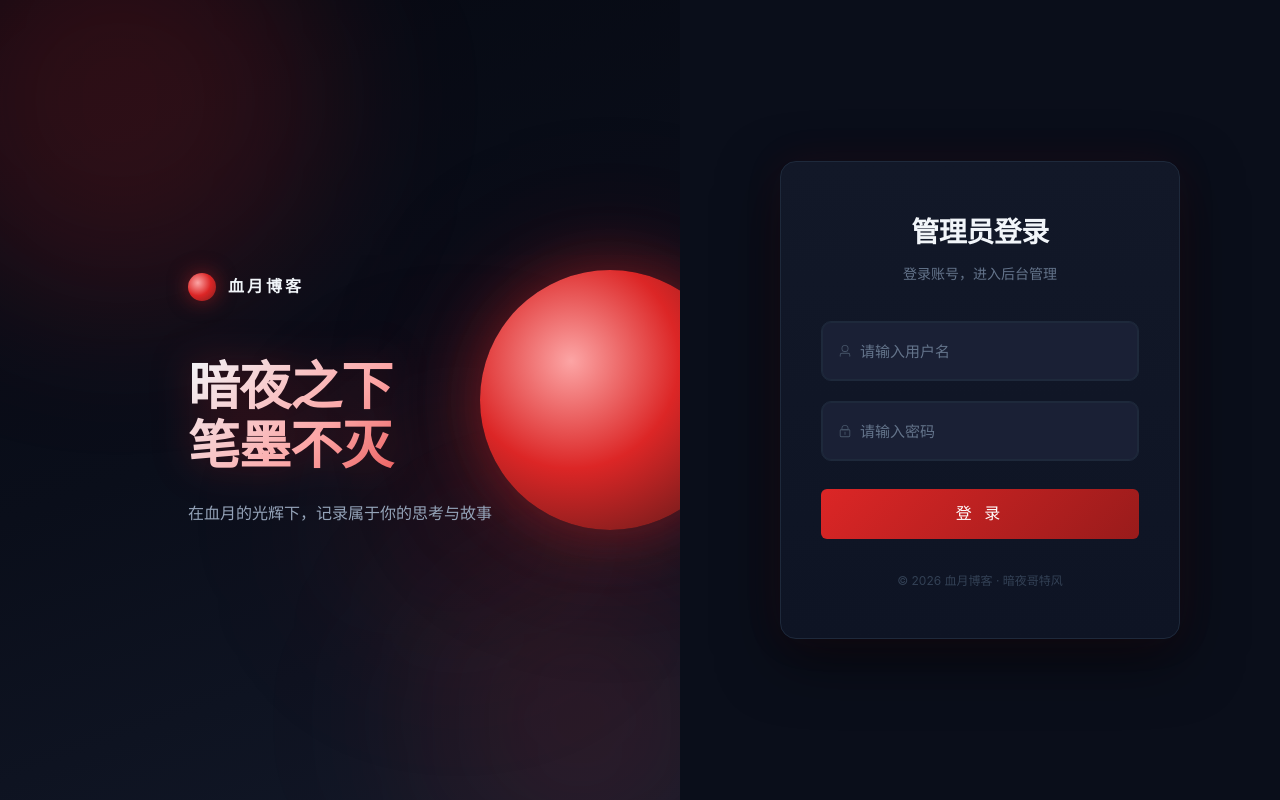
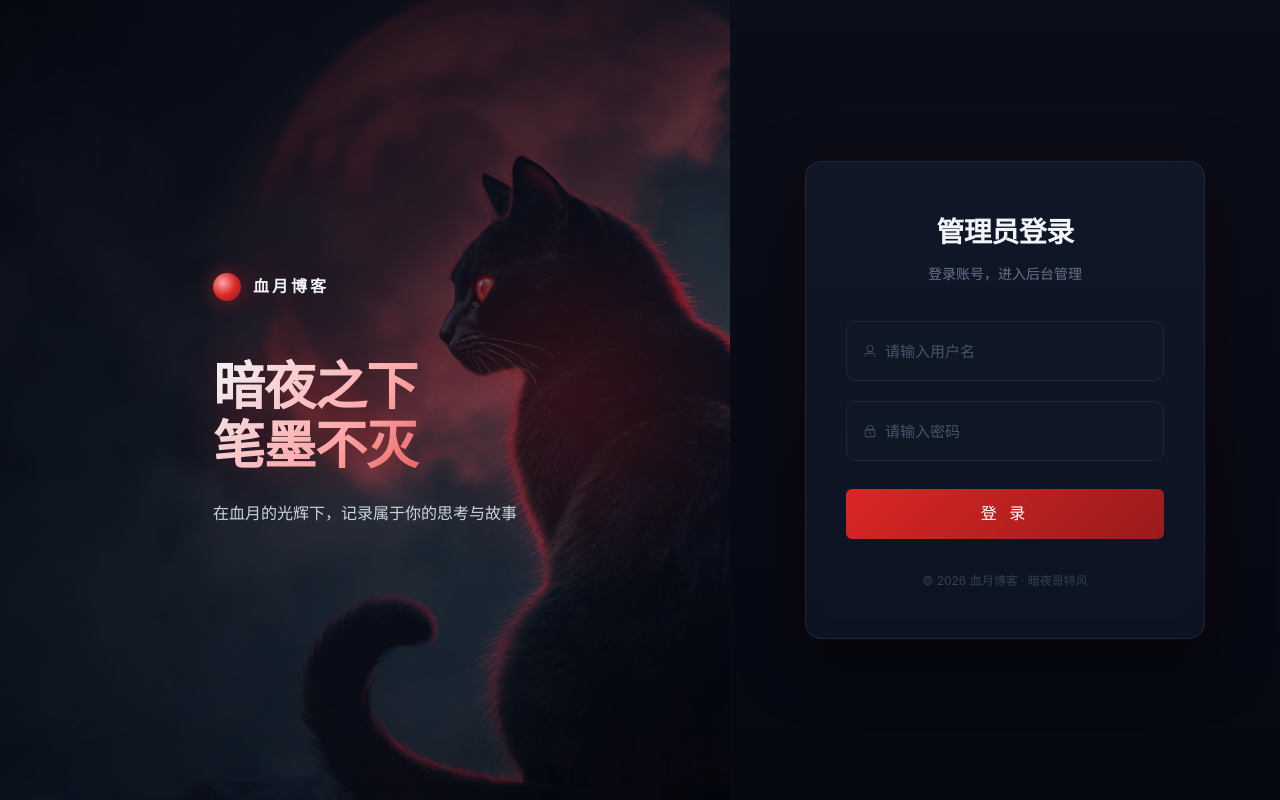
Before and after one commit to T7T-T11T/blood-moon-blog, a Vue app in the folder frontend/: page /#/login in a window 1280 px wide. Built offline with nearby package versions, Linux system fonts and the light colour scheme.

Commit message:
fix(ui): 登录页替换黑猫血月背景 + 修复输入框暗色主题 v1.7.2

```diff
--- a/frontend/src/views/Login.vue
+++ b/frontend/src/views/Login.vue
@@ -1,20 +1,19 @@
 <!--
   登录页面
   作用：管理员登录入口，提交后获取 token 存入 store 并跳转目标页
-  设计：左右分栏 —— 左侧血月暗黑品牌展示区（深黑渐变 + 血色光晕 + 血月Logo），右侧暗色登录表单
-  主题：统一黑红血月主题，与全站风格一致
+  设计：左右分栏 —— 左侧黑猫血月背景图 + 暗色渐变遮罩 + 品牌文字，右侧暗色登录表单
+  主题：统一黑红血月主题，与全站暗黑哥特风一致
 -->
 <template>
   <div class="login-page">
-    <!-- 左侧品牌展示区 -->
+    <!-- 左侧品牌展示区（黑猫血月背景） -->
     <aside class="brand-panel">
-      <!-- 血色光晕装饰 -->
-      <div class="glow glow-1"></div>
-      <div class="glow glow-2"></div>
-      <div class="glow glow-3"></div>
-
-      <!-- 血月装饰 -->
-      <div class="blood-moon"></div>
+      <!-- 背景图 -->
+      <div class="brand-bg"></div>
+      <!-- 渐变遮罩（确保文字可读性） -->
+      <div class="brand-overlay"></div>
+      <!-- 右侧血月红光延伸 -->
+      <div class="brand-glow"></div>
 
       <div class="brand-inner">
         <div class="brand-mark">
@@ -156,70 +155,60 @@ async function handleLogin() {
 /* ========== 左侧品牌展示区 ========== */
 .brand-panel {
   position: relative;
-  flex: 1;
+  flex: 1.2;
   display: flex;
   align-items: center;
   justify-content: center;
   padding: 64px;
   overflow: hidden;
   color: #f1f5f9;
-  background: linear-gradient(160deg, #060912 0%, #0a0e1a 50%, #121828 100%);
 }
 
-/* 血色光晕 */
-.glow {
+/* 黑猫背景图 */
+.brand-bg {
   position: absolute;
-  border-radius: 50%;
-  filter: blur(80px);
+  inset: 0;
+  background: url('@/assets/login-black-cat.jpg') center/cover no-repeat;
   z-index: 0;
 }
 
-.glow-1 {
+/* 渐变遮罩：左上深黑 → 右下透，确保文字可读 */
+.brand-overlay {
+  position: absolute;
+  inset: 0;
+  background: linear-gradient(
+    135deg,
+    rgba(6, 9, 18, 0.92) 0%,
+    rgba(10, 14, 26, 0.78) 35%,
+    rgba(18, 24, 40, 0.45) 70%,
+    rgba(18, 24, 40, 0.15) 100%
+  );
+  z-index: 1;
+}
+
+/* 血月红光延伸（从右侧边缘渗入） */
+.brand-glow {
+  position: absolute;
+  top: 50%;
+  right: -40px;
+  transform: translateY(-50%);
   width: 400px;
   height: 400px;
-  background: rgba(220, 38, 38, 0.18);
-  top: -100px;
-  left: -80px;
-}
-
-.glow-2 {
-  width: 320px;
-  height: 320px;
-  background: rgba(239, 68, 68, 0.12);
-  bottom: -80px;
-  right: -60px;
-}
-
-.glow-3 {
-  width: 240px;
-  height: 240px;
-  background: rgba(185, 28, 28, 0.1);
-  top: 50%;
-  right: 15%;
-}
-
-/* 血月装饰 */
-.blood-moon {
-  position: absolute;
-  top: 50%;
-  right: -60px;
-  transform: translateY(-50%);
-  width: 260px;
-  height: 260px;
-  border-radius: 50%;
-  background: radial-gradient(circle at 35% 35%, #fca5a5, #dc2626 45%, #7f1d1d 80%);
-  box-shadow:
-    0 0 60px rgba(220, 38, 38, 0.4),
-    0 0 120px rgba(220, 38, 38, 0.2),
-    0 0 200px rgba(185, 28, 28, 0.12);
+  background: radial-gradient(
+    circle,
+    rgba(220, 38, 38, 0.2) 0%,
+    rgba(220, 38, 38, 0.08) 40%,
+    transparent 70%
+  );
   z-index: 1;
+  pointer-events: none;
 }
 
 /* 品牌内容层 */
 .brand-inner {
   position: relative;
   z-index: 2;
-  max-width: 420px;
+  max-width: 440px;
 }
 
 .brand-mark {
@@ -261,7 +250,7 @@ async function handleLogin() {
 .brand-tagline {
   font-size: 16px;
   line-height: 1.7;
-  color: #94a3b8;
+  color: #cbd5e1;
   margin: 0;
 }
 
@@ -272,19 +261,20 @@ async function handleLogin() {
   align-items: center;
   justify-content: center;
   padding: 40px 24px;
-  background: #0a0e1a;
+  background: linear-gradient(180deg, #0a0e1a 0%, #060912 100%);
 }
 
 .form-card {
   width: 100%;
   max-width: 400px;
   padding: 48px 40px;
-  background: linear-gradient(180deg, #121828 0%, #0e1424 100%);
-  border: 1px solid #1e293b;
+  background: linear-gradient(180deg, rgba(18, 24, 40, 0.9) 0%, rgba(14, 20, 36, 0.9) 100%);
+  border: 1px solid rgba(226, 232, 240, 0.08);
   border-radius: 16px;
+  backdrop-filter: blur(12px);
   box-shadow:
-    0 0 40px rgba(220, 38, 38, 0.08),
-    0 20px 60px rgba(0, 0, 0, 0.5);
+    0 0 40px rgba(220, 38, 38, 0.06),
+    0 20px 60px rgba(0, 0, 0, 0.6);
 }
 
 .form-header {
@@ -306,43 +296,69 @@ async function handleLogin() {
   margin: 0;
 }
 
-/* ========== 表单输入样式（暗色主题） ========== */
+/* ========== 表单输入样式（暗色主题 - 修复白色背景问题） ========== */
+
+/* 关键：强制覆盖 Element Plus 默认亮色样式 */
+.login-form :deep(.el-input) {
+  --el-input-bg-color: #0f1624;
+  --el-input-text-color: #f1f5f9;
+  --el-input-placeholder-text-color: #475569;
+  --el-input-border-color: #1e293b;
+  --el-input-hover-border-color: #475569;
+  --el-input-focus-border-color: #dc2626;
+}
+
+/* 输入框容器：强制暗色背景 */
 .login-form :deep(.el-input__wrapper) {
   padding: 8px 16px;
-  background: #0a0e1a;
+  background-color: #0f1624 !important;
+  background-image: none !important;
   border-radius: 10px;
-  box-shadow: none;
+  box-shadow: none !important;
   border: 1px solid #1e293b;
   transition: all 0.3s ease;
 }
 
 .login-form :deep(.el-input__wrapper:hover) {
   border-color: #475569;
+  background-color: #0f1624 !important;
 }
 
 .login-form :deep(.el-input__wrapper.is-focus) {
-  background: #0a0e1a;
+  background-color: #0f1624 !important;
   border-color: #dc2626;
-  box-shadow: 0 0 0 3px rgba(220, 38, 38, 0.15);
+  box-shadow: 0 0 0 3px rgba(220, 38, 38, 0.15) !important;
 }
 
+/* 输入框内部文字：强制亮色 */
 .login-form :deep(.el-input__inner) {
   height: 42px;
   font-size: 15px;
-  color: #f1f5f9;
+  color: #f1f5f9 !important;
+  background: transparent !important;
+  -webkit-text-fill-color: #f1f5f9;
 }
 
 .login-form :deep(.el-input__inner::placeholder) {
-  color: #475569;
+  color: #475569 !important;
+  -webkit-text-fill-color: #475569;
 }
 
-.login-form :deep(.el-input__prefix .el-icon) {
-  color: #475569;
+/* 前缀/后缀图标 */
+.login-form :deep(.el-input__prefix .el-icon),
+.login-form :deep(.el-input__suffix .el-icon),
+.login-form :deep(.el-input__suffix-icon) {
+  color: #475569 !important;
 }
 
-.login-form :deep(.el-input__suffix .el-icon),
-.login-form :deep(.el-input__suffix-icon) {
-  color: #475569;
+/* 清除按钮 */
+.login-form :deep(.el-input__clear) {
+  color: #64748b !important;
+}
+
+/* 密码可见切换图标 */
+.login-form :deep(.el-input__password) {
+  color: #475569 !important;
 }
 
 .login-form :deep(.el-form-item) {
```
Also changed, not shown: frontend/src/assets/login-black-cat.jpg (added).
